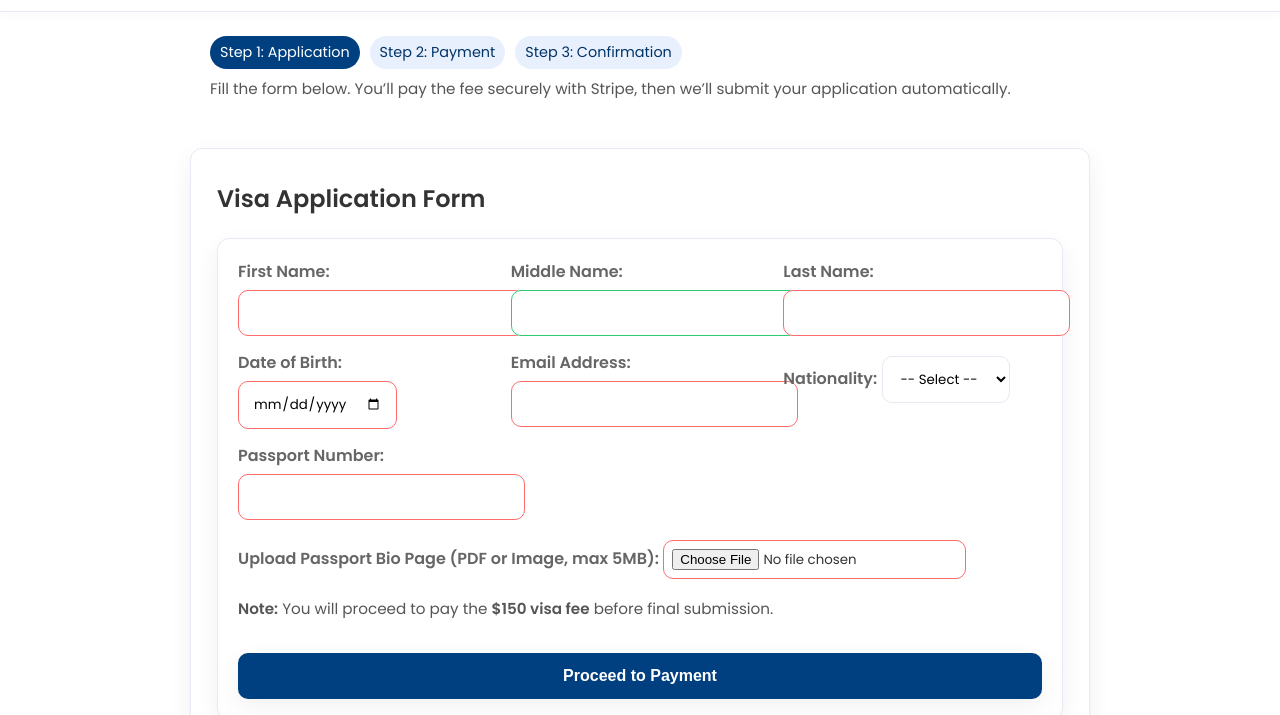
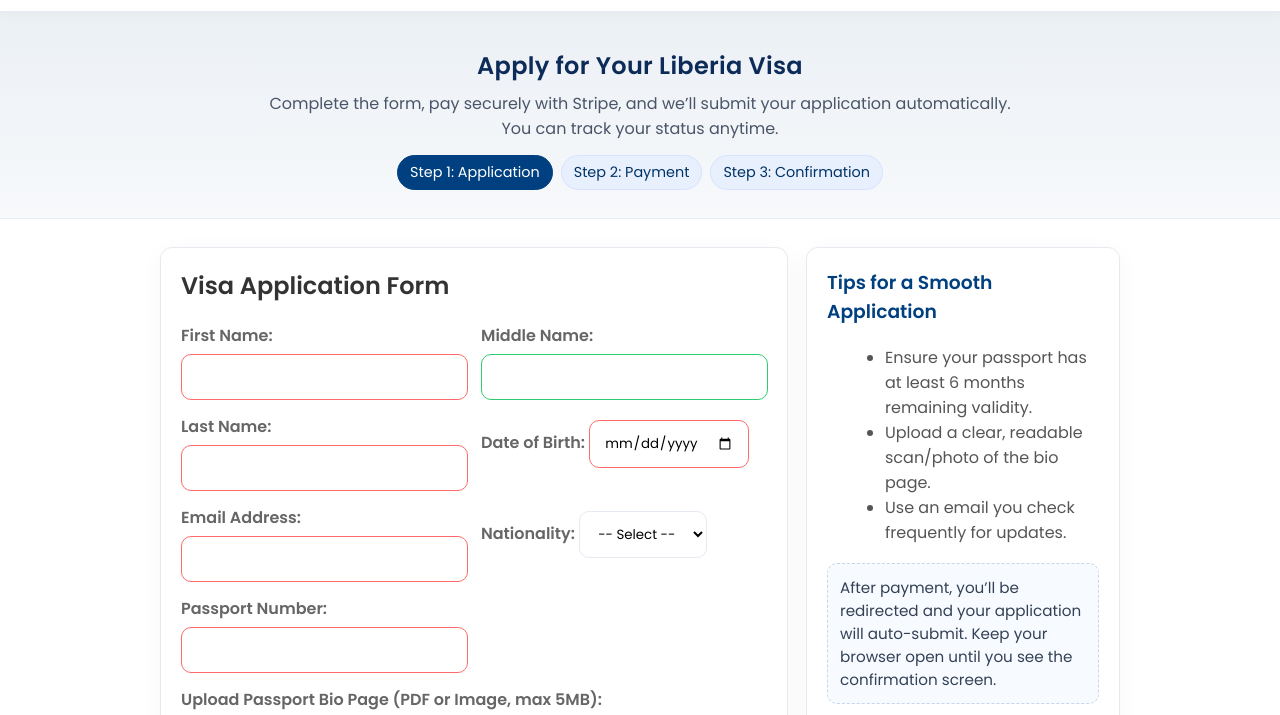
Before and after one commit to archmatadi25/easyvisa-liberia-backend, a website: page public/application.html in a window 1280 px wide. Shown: the part 81-796 px from the top of the page. Drawn offline with Linux system fonts and the light colour scheme.

Commit message:
Updated homepage and application page UI for modern layout and consistency

```diff
--- a/public/application.html
+++ b/public/application.html
@@ -6,6 +6,67 @@
   <title>Visa Application – EasyVisa Liberia</title>
   <link rel="stylesheet" href="css/style.css" />
   <link href="https://fonts.googleapis.com/css2?family=Poppins:wght@400;600&display=swap" rel="stylesheet" />
+  <style>
+    /* Page-local polish to complement style.css */
+    .subhero {
+      background: linear-gradient(180deg, rgba(0,64,128,0.08), rgba(0,64,128,0.03));
+      border-bottom: 1px solid #e6edf5;
+      padding: 36px 20px 28px;
+      text-align: center;
+    }
+    .subhero h1 {
+      margin: 0 0 8px;
+      font-weight: 600;
+      color: #0d2b59;
+      letter-spacing: .3px;
+    }
+    .subhero p {
+      margin: 0 auto;
+      max-width: 760px;
+      color: #4a5568;
+      font-size: 1rem;
+    }
+    .steps {
+      display: flex;
+      gap: 8px;
+      flex-wrap: wrap;
+      align-items: center;
+      justify-content: center;
+      margin: 14px auto 0;
+    }
+    .chip {
+      background:#e8f0fe;
+      color:#003366;
+      padding:6px 12px;
+      border-radius:999px;
+      font-size:.9rem;
+      border: 1px solid #d6e3ff;
+    }
+    .chip--active {
+      background:#004080;
+      color:#fff;
+      border-color:#004080;
+    }
+    .card {
+      background:#fff;
+      border:1px solid #e6eaf0;
+      border-radius:12px;
+      padding:20px;
+      box-shadow: 0 6px 24px rgba(16, 24, 40, 0.04);
+    }
+    .two-col {
+      display:grid;
+      grid-template-columns:1fr;
+      gap:18px;
+    }
+    @media (min-width: 900px) {
+      .two-col { grid-template-columns: 2fr 1fr; }
+    }
+    .muted {
+      color:#556070;
+      font-size:.95rem;
+    }
+  </style>
 </head>
 <body>
   <!-- Header -->
@@ -15,6 +76,7 @@
       <nav>
         <ul>
           <li><a href="index.html">Home</a></li>
+          <!-- these target anchors on THIS page -->
           <li><a href="#requirements">Requirements</a></li>
           <li><a href="track.html">Track Application</a></li>
           <li><a href="#contact">Contact</a></li>
@@ -23,27 +85,25 @@
     </div>
   </header>
 
-  <!-- Slim progress / context -->
-  <section class="container" style="max-width:900px; margin:24px auto 0;">
-    <div style="display:grid; grid-template-columns:1fr; gap:8px;">
-      <div style="display:flex; gap:10px; align-items:center; flex-wrap:wrap;">
-        <span style="background:#004080; color:#fff; padding:6px 10px; border-radius:999px; font-size:.9rem;">Step 1: Application</span>
-        <span style="background:#e8f0fe; color:#003366; padding:6px 10px; border-radius:999px; font-size:.9rem;">Step 2: Payment</span>
-        <span style="background:#e8f0fe; color:#003366; padding:6px 10px; border-radius:999px; font-size:.9rem;">Step 3: Confirmation</span>
-      </div>
-      <p style="margin:0; color:#555; font-size:.95rem;">
-        Fill the form below. You’ll pay the fee securely with Stripe, then we’ll submit your application automatically.
-      </p>
+  <!-- Mini hero / context -->
+  <section class="subhero">
+    <h1>Apply for Your Liberia Visa</h1>
+    <p>Complete the form, pay securely with Stripe, and we’ll submit your application automatically. You can track your status anytime.</p>
+    <div class="steps">
+      <span class="chip chip--active">Step 1: Application</span>
+      <span class="chip">Step 2: Payment</span>
+      <span class="chip">Step 3: Confirmation</span>
     </div>
   </section>
 
-  <!-- Main form card -->
-  <main class="form-container" style="max-width:900px;">
-    <h2 style="text-align:left;">Visa Application Form</h2>
+  <!-- Main content -->
+  <main class="container" style="max-width: 1000px; margin: 28px auto;">
+    <div class="two-col">
+      <!-- Form card -->
+      <section class="card">
+        <h2 style="margin-top:0;">Visa Application Form</h2>
 
-    <!-- Two-column responsive layout -->
-    <div style="display:grid; grid-template-columns:1fr; gap:18px;">
-      <form id="applicationForm" enctype="multipart/form-data" style="background:#fff; border:1px solid var(--border); border-radius:12px; padding:20px; box-shadow: var(--shadow);">
+        <form id="applicationForm" enctype="multipart/form-data">
           <div style="display:grid; grid-template-columns:repeat(auto-fit, minmax(220px,1fr)); gap:14px;">
             <div>
               <label for="firstname">First Name:</label>
@@ -83,30 +143,37 @@
               <input type="text" id="passport" name="passport" required />
             </div>
 
-          <div style="grid-column:1/-1;">
+            <div style="grid-column: 1 / -1;">
               <!-- Match server 5MB limit -->
               <label for="passportFile">Upload Passport Bio Page (PDF or Image, max 5MB):</label>
               <input type="file" id="passportFile" name="passportFile" accept=".pdf, image/*" required />
             </div>
           </div>
 
-        <p style="margin-top:18px; font-size:.95rem; color:#555;">
+          <p class="muted" style="margin-top:16px;">
             <strong>Note:</strong> You will proceed to pay the <strong>$150 visa fee</strong> before final submission.
           </p>
 
-        <button type="button" id="proceedToPayment" class="btn" style="width:100%; margin-top:18px;">
+          <button type="button" id="proceedToPayment" class="btn" style="width:100%; margin-top:16px;">
             Proceed to Payment
           </button>
         </form>
+      </section>
 
-      <!-- Helpful info card -->
-      <aside style="background:#fff; border:1px solid var(--border); border-radius:12px; padding:18px; box-shadow: var(--shadow);">
+      <!-- Tips / help card -->
+      <aside class="card">
         <h3 style="margin-top:0; color:#004080;">Tips for a Smooth Application</h3>
         <ul style="margin:10px 0 0 18px; color:#555;">
-          <li>Make sure your passport has at least 6 months validity.</li>
-          <li>Upload a clear, readable scan/photo of your bio page.</li>
+          <li>Ensure your passport has at least 6 months remaining validity.</li>
+          <li>Upload a clear, readable scan/photo of the bio page.</li>
           <li>Use an email you check frequently for updates.</li>
         </ul>
+
+        <div style="margin-top:18px; padding:12px; border:1px dashed #c9d6ea; border-radius:10px; background:#f7fbff;">
+          <p style="margin:0; color:#334155; font-size:.95rem;">
+            After payment, you’ll be redirected and your application will auto-submit. Keep your browser open until you see the confirmation screen.
+          </p>
+        </div>
       </aside>
     </div>
   </main>
@@ -153,7 +220,7 @@
     <p><strong>Hours:</strong> Monday – Friday, 9am – 5pm EST</p>
   </section>
 
-  <!-- Keep the cache-busting flag you already use -->
+  <!-- Keep cache-busting so clients pull the latest JS -->
   <script src="js/script.js?v=2"></script>
 </body>
 </html>
```
Also changed, not shown: public/index.html (+45 -32 lines). Lines whose indentation alone changed are shown as unchanged.
